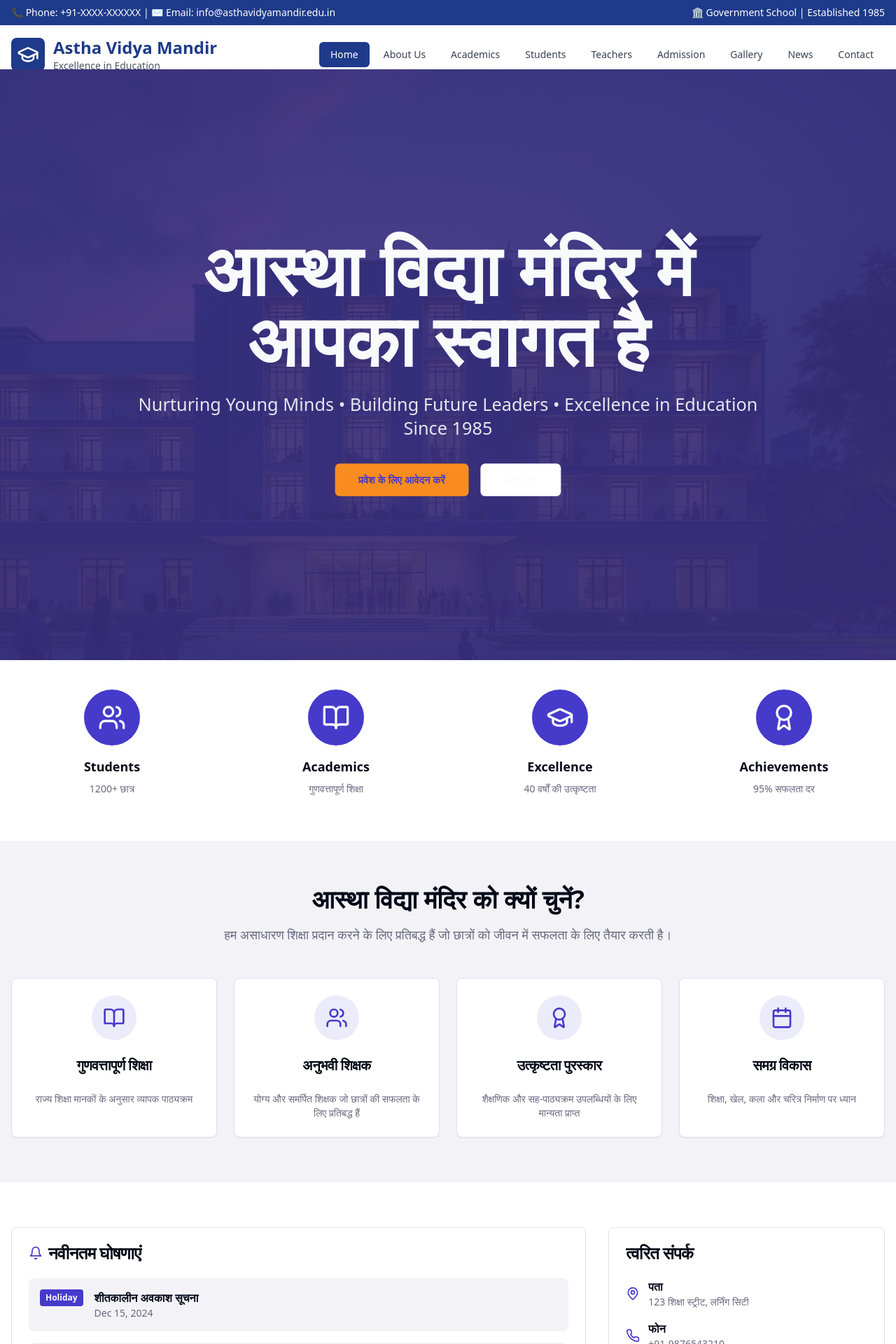
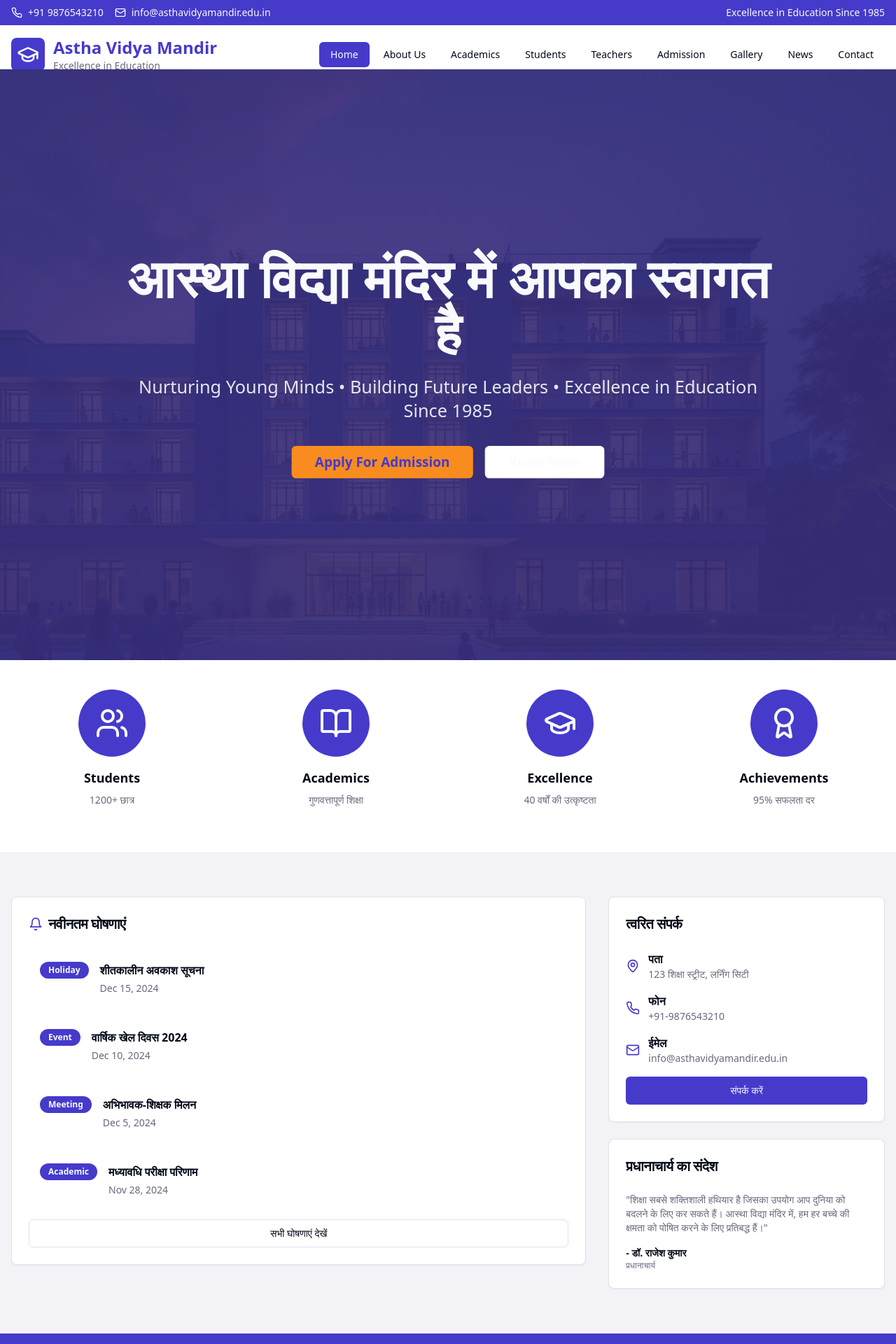
Before and after one commit to sodhisanku/avm-school-hub, a React (Vite) app: page / in a window 1280 px wide. Shown: the top 1920 px of the page at 70% size. Built offline with nearby package versions, Linux system fonts and the light colour scheme.

Commit message:
Replicate website design
Implement the design of the website based on the provided URL.

```diff
--- a/src/components/Header.tsx
+++ b/src/components/Header.tsx
@@ -1,7 +1,7 @@
 
 import { useState } from "react";
 import { Link, useLocation } from "react-router-dom";
-import { Menu, X, GraduationCap } from "lucide-react";
+import { Menu, X, GraduationCap, Phone, Mail } from "lucide-react";
 import { Button } from "@/components/ui/button";
 
 const Header = () => {
@@ -24,11 +24,22 @@ const Header = () => {
 
   return (
     <header className="bg-white shadow-sm border-b">
-      <div className="bg-blue-900 text-white py-2">
+      <div className="bg-school-primary text-school-text-light py-2">
         <div className="container mx-auto px-4">
           <div className="flex justify-between items-center text-sm">
-            <div>📞 Phone: +91-XXXX-XXXXXX | ✉️ Email: info@asthavidyamandir.edu.in</div>
-            <div>🏛️ Government School | Established 1985</div>
+            <div className="flex items-center space-x-4">
+              <div className="flex items-center space-x-2">
+                <Phone className="h-4 w-4" />
+                <span>+91 9876543210</span>
+              </div>
+              <div className="flex items-center space-x-2">
+                <Mail className="h-4 w-4" />
+                <span>info@asthavidyamandir.edu.in</span>
+              </div>
+            </div>
+            <div className="hidden md:block">
+              <span>Excellence in Education Since 1985</span>
+            </div>
           </div>
         </div>
       </div>
@@ -36,12 +47,12 @@ const Header = () => {
       <div className="container mx-auto px-4">
         <div className="flex justify-between items-center py-4">
           <Link to="/" className="flex items-center space-x-3">
-            <div className="bg-blue-900 p-2 rounded-lg">
-              <GraduationCap className="h-8 w-8 text-white" />
+            <div className="bg-school-primary p-2 rounded-lg">
+              <GraduationCap className="h-8 w-8 text-school-text-light" />
             </div>
             <div>
-              <h1 className="text-2xl font-bold text-blue-900">Astha Vidya Mandir</h1>
-              <p className="text-sm text-gray-600">Excellence in Education</p>
+              <h1 className="text-2xl font-bold text-school-primary">Astha Vidya Mandir</h1>
+              <p className="text-sm text-muted-foreground">Excellence in Education</p>
             </div>
           </Link>
 
@@ -53,8 +64,8 @@ const Header = () => {
                 to={item.href}
                 className={`px-4 py-2 rounded-md text-sm font-medium transition-colors ${
                   isActive(item.href)
-                    ? "bg-blue-900 text-white"
-                    : "text-gray-700 hover:bg-blue-50 hover:text-blue-900"
+                    ? "bg-school-primary text-school-text-light"
+                    : "text-foreground hover:bg-school-primary/10 hover:text-school-primary"
                 }`}
               >
                 {item.name}
@@ -87,8 +98,8 @@ const Header = () => {
                   to={item.href}
                   className={`px-4 py-2 rounded-md text-sm font-medium transition-colors ${
                     isActive(item.href)
-                      ? "bg-blue-900 text-white"
-                      : "text-gray-700 hover:bg-blue-50 hover:text-blue-900"
+                      ? "bg-school-primary text-school-text-light"
+                      : "text-foreground hover:bg-school-primary/10 hover:text-school-primary"
                   }`}
                   onClick={() => setIsMobileMenuOpen(false)}
                 >
--- a/src/pages/Index.tsx
+++ b/src/pages/Index.tsx
@@ -39,29 +39,6 @@ const Index = () => {
     }
   ];
 
-  const features = [
-    {
-      icon: BookOpen,
-      title: "गुणवत्तापूर्ण शिक्षा",
-      description: "राज्य शिक्षा मानकों के अनुसार व्यापक पाठ्यक्रम"
-    },
-    {
-      icon: Users,
-      title: "अनुभवी शिक्षक",
-      description: "योग्य और समर्पित शिक्षक जो छात्रों की सफलता के लिए प्रतिबद्ध हैं"
-    },
-    {
-      icon: Award,
-      title: "उत्कृष्टता पुरस्कार",
-      description: "शैक्षणिक और सह-पाठ्यक्रम उपलब्धियों के लिए मान्यता प्राप्त"
-    },
-    {
-      icon: Calendar,
-      title: "समग्र विकास",
-      description: "शिक्षा, खेल, कला और चरित्र निर्माण पर ध्यान"
-    }
-  ];
-
   return (
     <div className="min-h-screen">
       {/* Hero Section */}
@@ -74,18 +51,18 @@ const Index = () => {
         <div className="absolute inset-0 bg-school-bg-overlay/40"></div>
         <div className="relative z-10 container mx-auto px-4 text-center">
           <div className="max-w-4xl mx-auto">
-            <h1 className="text-6xl md:text-8xl font-bold text-school-text-light mb-6">
+            <h1 className="text-5xl md:text-7xl font-bold text-school-text-light mb-6">
               आस्था विद्या मंदिर में आपका स्वागत है
             </h1>
             <p className="text-xl md:text-2xl text-school-text-light/90 mb-8">
               Nurturing Young Minds • Building Future Leaders • Excellence in Education Since 1985
             </p>
             <div className="flex flex-col sm:flex-row gap-4 justify-center">
-              <Button asChild size="lg" className="bg-school-secondary hover:bg-school-secondary/90 text-primary font-semibold">
-                <Link to="/admission">प्रवेश के लिए आवेदन करें</Link>
+              <Button asChild size="lg" className="bg-school-secondary hover:bg-school-secondary/90 text-primary font-semibold px-8 py-4 text-lg">
+                <Link to="/admission">Apply For Admission</Link>
               </Button>
-              <Button asChild variant="outline" size="lg" className="border-school-text-light text-school-text-light hover:bg-school-text-light hover:text-school-primary">
-                <Link to="/about">और जानें</Link>
+              <Button asChild variant="outline" size="lg" className="border-school-text-light text-school-text-light hover:bg-school-text-light hover:text-school-primary px-8 py-4 text-lg">
+                <Link to="/about">Know More</Link>
               </Button>
             </div>
           </div>
@@ -98,8 +75,8 @@ const Index = () => {
           <div className="grid grid-cols-2 md:grid-cols-4 gap-8">
             {quickFeatures.map((feature, index) => (
               <div key={index} className="text-center">
-                <div className={`mx-auto w-20 h-20 rounded-full ${feature.color} flex items-center justify-center mb-4`}>
-                  <feature.icon className="h-10 w-10 text-school-text-light" />
+                <div className={`mx-auto w-24 h-24 rounded-full ${feature.color} flex items-center justify-center mb-4 hover:scale-105 transition-transform cursor-pointer`}>
+                  <feature.icon className="h-12 w-12 text-school-text-light" />
                 </div>
                 <h3 className="text-lg font-semibold text-foreground mb-2">{feature.title}</h3>
                 <p className="text-sm text-muted-foreground">{feature.description}</p>
@@ -109,39 +86,8 @@ const Index = () => {
         </div>
       </section>
 
-      {/* Key Features */}
+      {/* Announcements & Quick Info */}
       <section className="py-16 bg-muted">
-        <div className="container mx-auto px-4">
-          <div className="text-center mb-12">
-            <h2 className="text-3xl md:text-4xl font-bold text-foreground mb-4">
-              आस्था विद्या मंदिर को क्यों चुनें?
-            </h2>
-            <p className="text-lg text-muted-foreground max-w-2xl mx-auto">
-              हम असाधारण शिक्षा प्रदान करने के लिए प्रतिबद्ध हैं जो छात्रों को जीवन में सफलता के लिए तैयार करती है।
-            </p>
-          </div>
-          <div className="grid grid-cols-1 md:grid-cols-2 lg:grid-cols-4 gap-6">
-            {features.map((feature, index) => (
-              <Card key={index} className="text-center hover:shadow-lg transition-shadow">
-                <CardHeader>
-                  <div className="mx-auto bg-school-primary/10 p-3 rounded-full w-16 h-16 flex items-center justify-center mb-4">
-                    <feature.icon className="h-8 w-8 text-school-primary" />
-                  </div>
-                  <CardTitle className="text-xl">{feature.title}</CardTitle>
-                </CardHeader>
-                <CardContent>
-                  <CardDescription className="text-muted-foreground">
-                    {feature.description}
-                  </CardDescription>
-                </CardContent>
-              </Card>
-            ))}
-          </div>
-        </div>
-      </section>
-
-      {/* Announcements & Quick Info */}
-      <section className="py-16">
         <div className="container mx-auto px-4">
           <div className="grid grid-cols-1 lg:grid-cols-3 gap-8">
             {/* Announcements */}
@@ -150,18 +96,18 @@ const Index = () => {
                 <CardHeader>
                   <div className="flex items-center space-x-2">
                     <Bell className="h-5 w-5 text-school-primary" />
-                    <CardTitle>नवीनतम घोषणाएं</CardTitle>
+                    <CardTitle className="text-xl">नवीनतम घोषणाएं</CardTitle>
                   </div>
                 </CardHeader>
                 <CardContent>
                   <div className="space-y-4">
                     {announcements.map((announcement, index) => (
-                      <div key={index} className="flex items-start space-x-4 p-4 bg-muted rounded-lg">
-                        <div className="bg-school-primary text-school-text-light px-2 py-1 rounded text-xs font-semibold min-w-max">
+                      <div key={index} className="flex items-start space-x-4 p-4 bg-background rounded-lg hover:shadow-md transition-shadow">
+                        <div className="bg-school-primary text-school-text-light px-3 py-1 rounded-full text-xs font-semibold min-w-max">
                           {announcement.type}
                         </div>
                         <div className="flex-1">
-                          <h4 className="font-semibold text-foreground">{announcement.title}</h4>
+                          <h4 className="font-semibold text-foreground mb-1">{announcement.title}</h4>
                           <p className="text-sm text-muted-foreground">{announcement.date}</p>
                         </div>
                       </div>
@@ -178,7 +124,7 @@ const Index = () => {
             <div>
               <Card>
                 <CardHeader>
-                  <CardTitle>त्वरित संपर्क</CardTitle>
+                  <CardTitle className="text-xl">त्वरित संपर्क</CardTitle>
                 </CardHeader>
                 <CardContent className="space-y-4">
                   <div className="flex items-center space-x-3">
@@ -211,7 +157,7 @@ const Index = () => {
               {/* Principal's Message */}
               <Card className="mt-6">
                 <CardHeader>
-                  <CardTitle>प्रधानाचार्य का संदेश</CardTitle>
+                  <CardTitle className="text-xl">प्रधानाचार्य का संदेश</CardTitle>
                 </CardHeader>
                 <CardContent>
                   <p className="text-sm text-muted-foreground mb-4">
@@ -230,19 +176,19 @@ const Index = () => {
       <section className="py-16 bg-school-primary text-school-text-light">
         <div className="container mx-auto px-4">
           <div className="grid grid-cols-2 md:grid-cols-4 gap-8 text-center">
-            <div>
+            <div className="hover:scale-105 transition-transform">
               <div className="text-4xl font-bold mb-2">1200+</div>
               <div className="text-school-text-light/80">छात्र</div>
             </div>
-            <div>
+            <div className="hover:scale-105 transition-transform">
               <div className="text-4xl font-bold mb-2">85+</div>
               <div className="text-school-text-light/80">शिक्षक</div>
             </div>
-            <div>
+            <div className="hover:scale-105 transition-transform">
               <div className="text-4xl font-bold mb-2">40+</div>
               <div className="text-school-text-light/80">वर्षों की उत्कृष्टता</div>
             </div>
-            <div>
+            <div className="hover:scale-105 transition-transform">
               <div className="text-4xl font-bold mb-2">95%</div>
               <div className="text-school-text-light/80">सफलता दर</div>
             </div>
```
